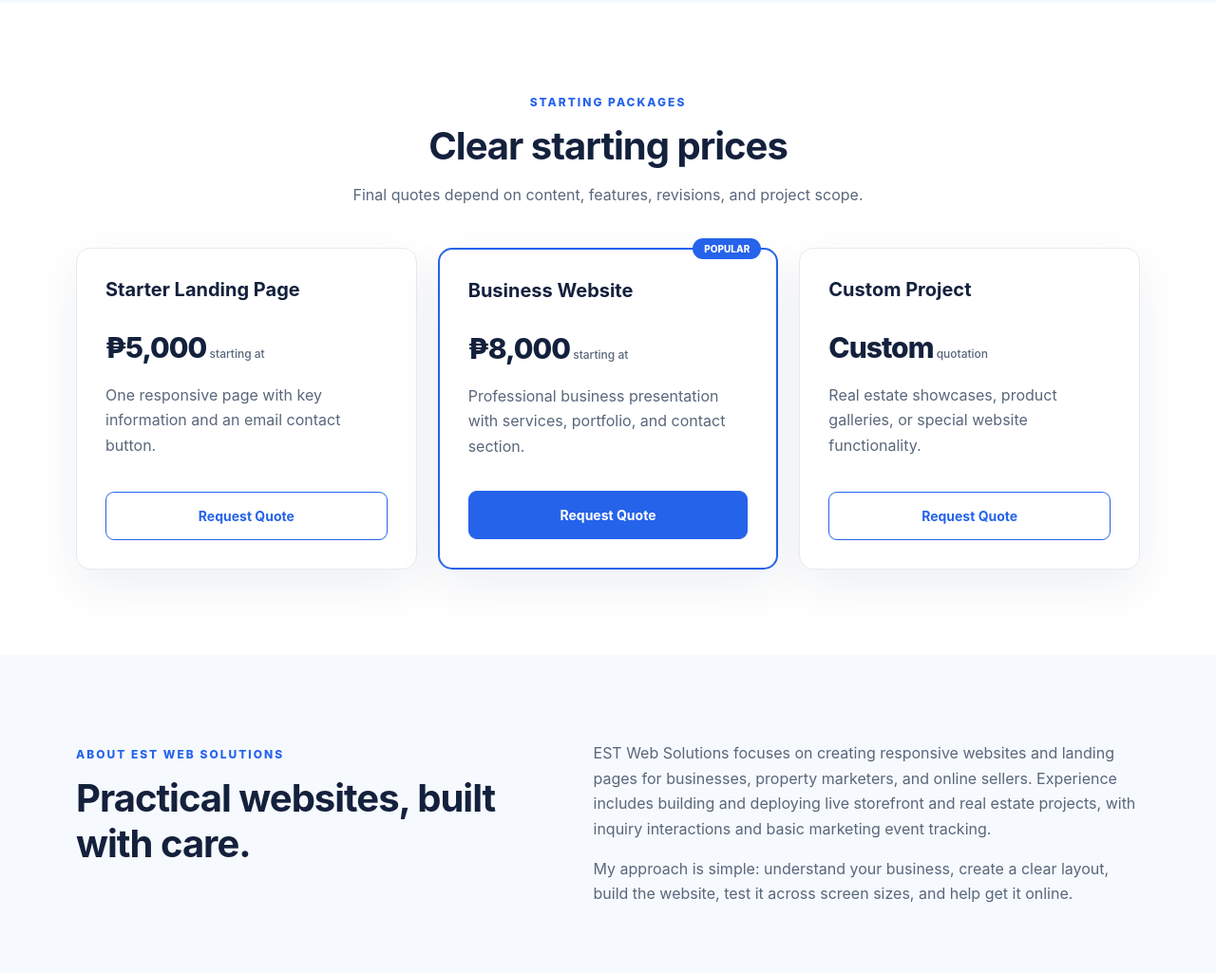
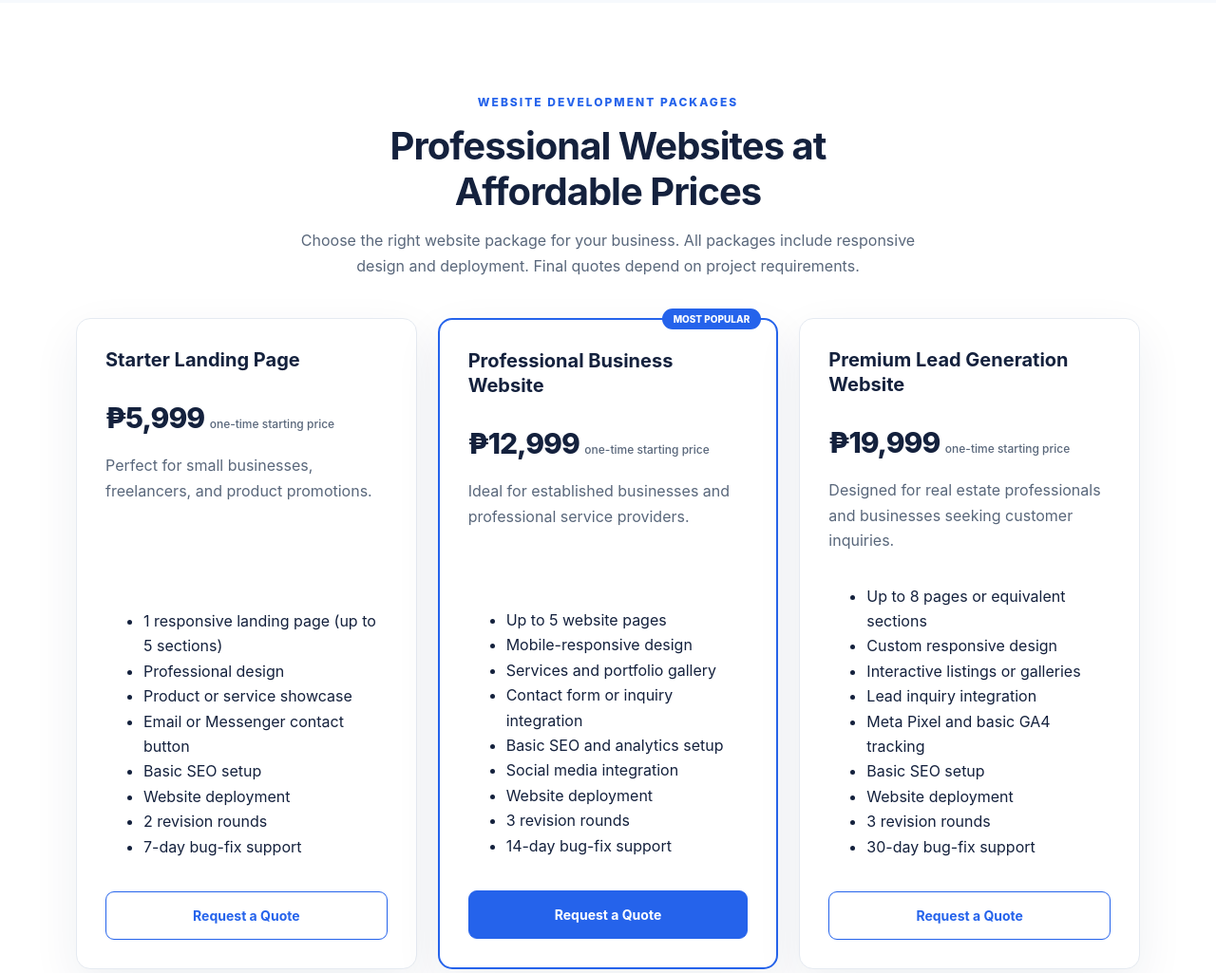
Before and after one commit to etoston8-sli/est-web-solutions, a plain HTML site: page index.html in a window 1280 px wide. Shown: the part 2451-3476 px from the top of the page at 95% size. Drawn offline with Linux system fonts and the light colour scheme.

Commit message:
Update index.html
Update EST Web Solutions pricing packages and quote buttons

```diff
--- a/index.html
+++ b/index.html
@@ -44,11 +44,98 @@
       <article class="project-card"><div class="project-visual store-visual"><span>EST.PH STORE</span><div class="mini-grid"><i></i><i></i><i></i><i></i></div></div><div class="project-content"><span class="project-type">AFFILIATE STOREFRONT</span><h3>EST.PH Store</h3><p>A responsive affiliate storefront with product cards, category links, Shopee affiliate navigation, and Meta Pixel event tracking.</p><div class="tags"><span>HTML / CSS / JS</span><span>Firebase Hosting</span><span>Meta Pixel</span></div><a class="text-link" href="https://estph-store.web.app" target="_blank" rel="noopener noreferrer">Visit Live Website ↗</a></div></article>
       <article class="project-card"><div class="project-visual estate-visual"><span>STA. LUCIA LAND PALAWAN</span><div class="estate-shapes"><i></i><i></i><i></i></div></div><div class="project-content"><span class="project-type">REAL ESTATE LANDING PAGE</span><h3>Sta. Lucia Land Palawan</h3><p>A property showcase featuring nine developments, project details, Messenger inquiry flows, and Meta Pixel event tracking.</p><div class="tags"><span>Responsive Web</span><span>Cloudflare</span><span>Lead Inquiries</span></div><a class="text-link" href="https://sta-lucia-land-palawan.workers.dev" target="_blank" rel="noopener noreferrer">Visit Live Website ↗</a></div></article>
     </div><p class="work-note">Project previews are illustrative graphics. Visit the live websites to see the actual work.</p></div></section>
-    <section id="pricing" class="section"><div class="container"><div class="section-intro"><span class="eyebrow">STARTING PACKAGES</span><h2>Clear starting prices</h2><p>Final quotes depend on content, features, revisions, and project scope.</p></div><div class="three-grid">
-      <article class="card price-card"><h3>Starter Landing Page</h3><div class="price">₱5,000<span> starting at</span></div><p>One responsive page with key information and an email contact button.</p><a href="#contact" class="btn btn-outline">Request Quote</a></article>
-      <article class="card price-card featured"><span class="popular">POPULAR</span><h3>Business Website</h3><div class="price">₱8,000<span> starting at</span></div><p>Professional business presentation with services, portfolio, and contact section.</p><a href="#contact" class="btn btn-primary">Request Quote</a></article>
-      <article class="card price-card"><h3>Custom Project</h3><div class="price">Custom<span> quotation</span></div><p>Real estate showcases, product galleries, or special website functionality.</p><a href="#contact" class="btn btn-outline">Request Quote</a></article>
-    </div></div></section>
+
+<section id="pricing" class="section">
+  <div class="container">
+    <div class="section-intro">
+      <span class="eyebrow">WEBSITE DEVELOPMENT PACKAGES</span>
+      <h2>Professional Websites at Affordable Prices</h2>
+      <p>Choose the right website package for your business.
+         All packages include responsive design and deployment.
+         Final quotes depend on project requirements.</p>
+    </div>
+
+    <div class="three-grid">
+
+      <!-- PACKAGE 1 -->
+      <article class="card price-card">
+        <h3>Starter Landing Page</h3>
+        <div class="price">&#8369;5,999
+          <span> one-time starting price</span>
+        </div>
+        <p>Perfect for small businesses, freelancers,
+           and product promotions.</p>
+        <ul>
+          <li>1 responsive landing page (up to 5 sections)</li>
+          <li>Professional design</li>
+          <li>Product or service showcase</li>
+          <li>Email or Messenger contact button</li>
+          <li>Basic SEO setup</li>
+          <li>Website deployment</li>
+          <li>2 revision rounds</li>
+          <li>7-day bug-fix support</li>
+        </ul>
+        <a class="btn btn-outline"
+           href="mailto:estwebsolutions@gmail.com?subject=Quote%20Request%20-%20Starter%20Landing%20Page">
+          Request a Quote
+        </a>
+      </article>
+
+      <!-- PACKAGE 2 -->
+      <article class="card price-card featured">
+        <span class="popular">MOST POPULAR</span>
+        <h3>Professional Business Website</h3>
+        <div class="price">&#8369;12,999
+          <span> one-time starting price</span>
+        </div>
+        <p>Ideal for established businesses and
+           professional service providers.</p>
+        <ul>
+          <li>Up to 5 website pages</li>
+          <li>Mobile-responsive design</li>
+          <li>Services and portfolio gallery</li>
+          <li>Contact form or inquiry integration</li>
+          <li>Basic SEO and analytics setup</li>
+          <li>Social media integration</li>
+          <li>Website deployment</li>
+          <li>3 revision rounds</li>
+          <li>14-day bug-fix support</li>
+        </ul>
+        <a class="btn btn-primary"
+           href="mailto:estwebsolutions@gmail.com?subject=Quote%20Request%20-%20Business%20Website">
+          Request a Quote
+        </a>
+      </article>
+
+      <!-- PACKAGE 3 -->
+      <article class="card price-card">
+        <h3>Premium Lead Generation Website</h3>
+        <div class="price">&#8369;19,999
+          <span> one-time starting price</span>
+        </div>
+        <p>Designed for real estate professionals
+           and businesses seeking customer inquiries.</p>
+        <ul>
+          <li>Up to 8 pages or equivalent sections</li>
+          <li>Custom responsive design</li>
+          <li>Interactive listings or galleries</li>
+          <li>Lead inquiry integration</li>
+          <li>Meta Pixel and basic GA4 tracking</li>
+          <li>Basic SEO setup</li>
+          <li>Website deployment</li>
+          <li>3 revision rounds</li>
+          <li>30-day bug-fix support</li>
+        </ul>
+        <a class="btn btn-outline"
+           href="mailto:estwebsolutions@gmail.com?subject=Quote%20Request%20-%20Premium%20Website">
+          Request a Quote
+        </a>
+      </article>
+
+    </div>
+  </div>
+</section>
+
     <section id="about" class="section section-alt"><div class="container about-grid"><div><span class="eyebrow">ABOUT EST WEB SOLUTIONS</span><h2>Practical websites, built with care.</h2></div><div><p>EST Web Solutions focuses on creating responsive websites and landing pages for businesses, property marketers, and online sellers. Experience includes building and deploying live storefront and real estate projects, with inquiry interactions and basic marketing event tracking.</p><p>My approach is simple: understand your business, create a clear layout, build the website, test it across screen sizes, and help get it online.</p></div></div></section>
     <section id="contact" class="section"><div class="container"><div class="contact-panel"><span class="eyebrow">LET'S WORK TOGETHER</span><h2>Have a website project in mind?</h2><p>Tell me what your business needs. I'll be happy to discuss your project and prepare a quote.</p><a id="email-link" class="btn btn-primary" href="#contact">Email Me for a Free Quote →</a><p id="email-note" class="contact-note">Set your business email in <code>script.js</code> to activate the email button.</p></div></div></section>
   </main>
```
